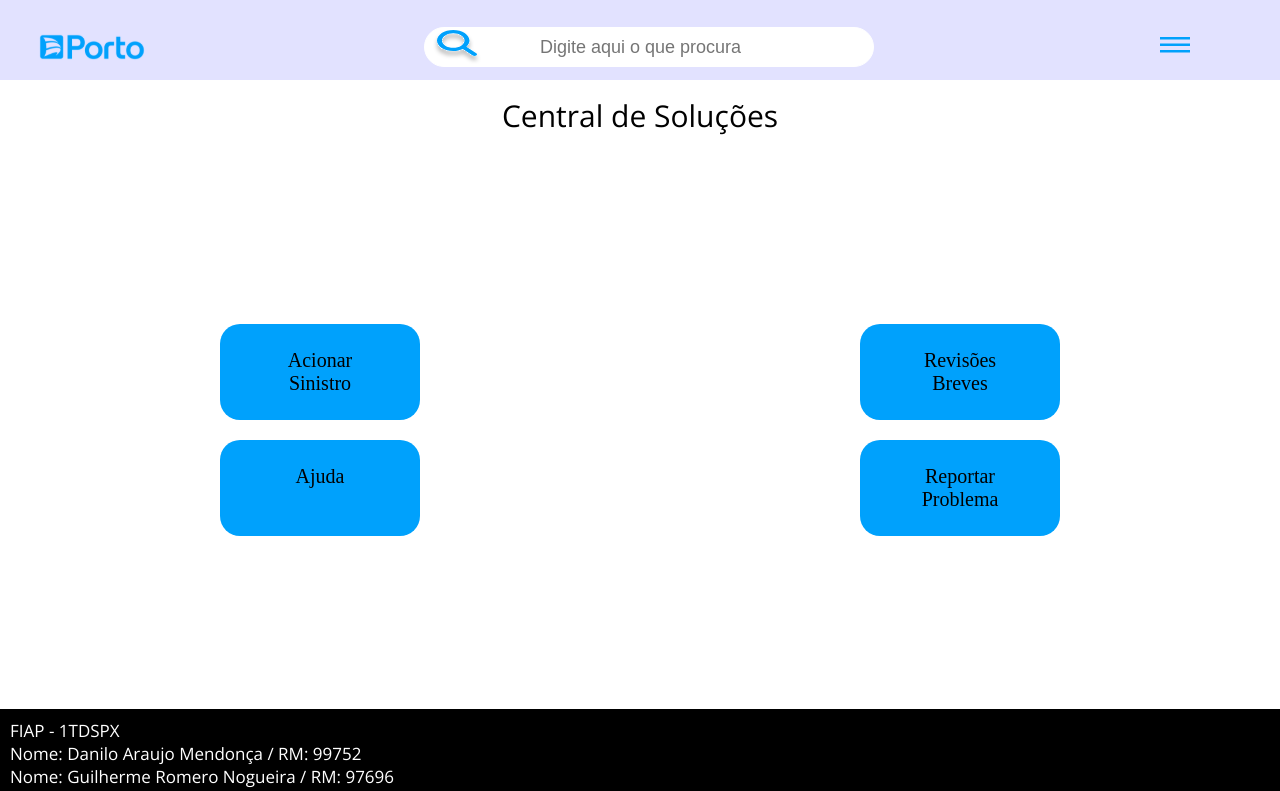
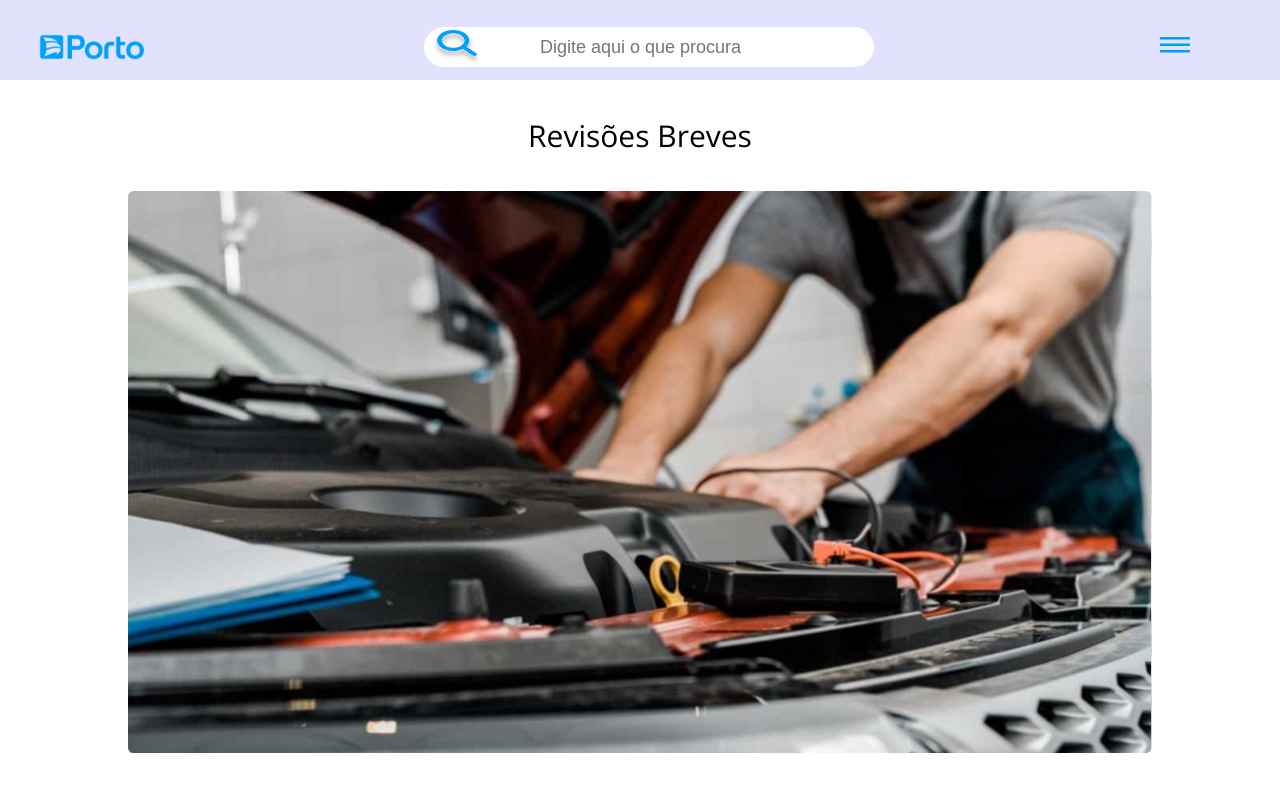
Before and after one commit to DaniloMendonca08/AjudaWebPorto, a React (Vite) app: page / in a window 1280 px wide. Shown: the top 791 px of the page. Built offline with nearby package versions, Linux system fonts and the light colour scheme.

Commit message:
Ajuste no tamanho da imagem e teste

```diff
--- a/src/App.tsx
+++ b/src/App.tsx
@@ -1,11 +1,12 @@
 import { AcionamentoSinistro } from './pages/AcionamentoSinistro/AcionamentoSinistro';
 import { CentralSolucoes } from './pages/CentralSolucoes/CentralSolucoes';
+import { RevisoesBreves } from './pages/RevisoesBreves/RevisoesBreves';
 import { SolucaoPorto } from './pages/SolucaoPorto/SolucaoPorto'
 
 
 function App() {
   return (
-    <CentralSolucoes/>
+    <RevisoesBreves/>
   );
 }
 
--- a/src/components/Imagem/Imagem.style.ts
+++ b/src/components/Imagem/Imagem.style.ts
@@ -2,10 +2,7 @@ import styled from "styled-components";
 
 export const StyledImg = styled.img`
     max-width: 100%;
-
-    @media (min-width: 768px) {
-        width: 70vw;
-    }
+    width: 80vw;
 
     @media (min-width: 1920px) {
         height: 45vh;
```
